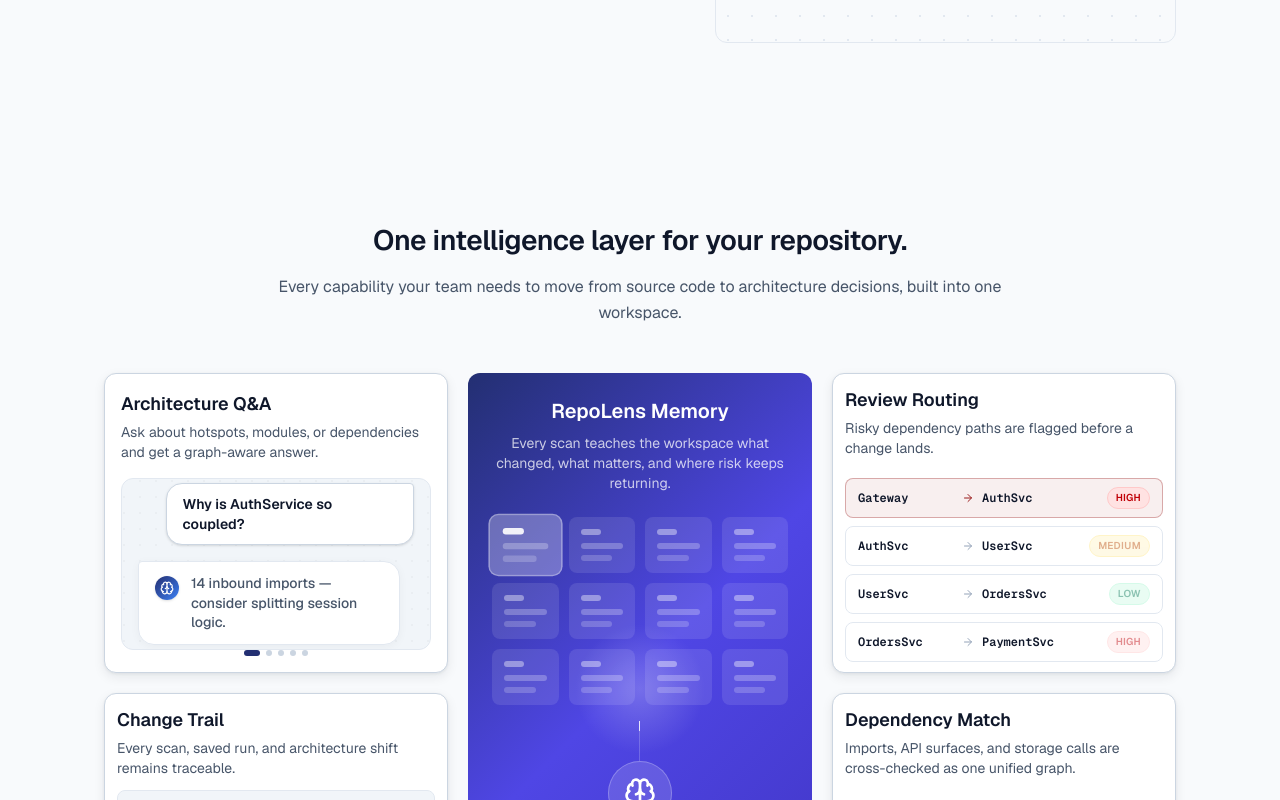
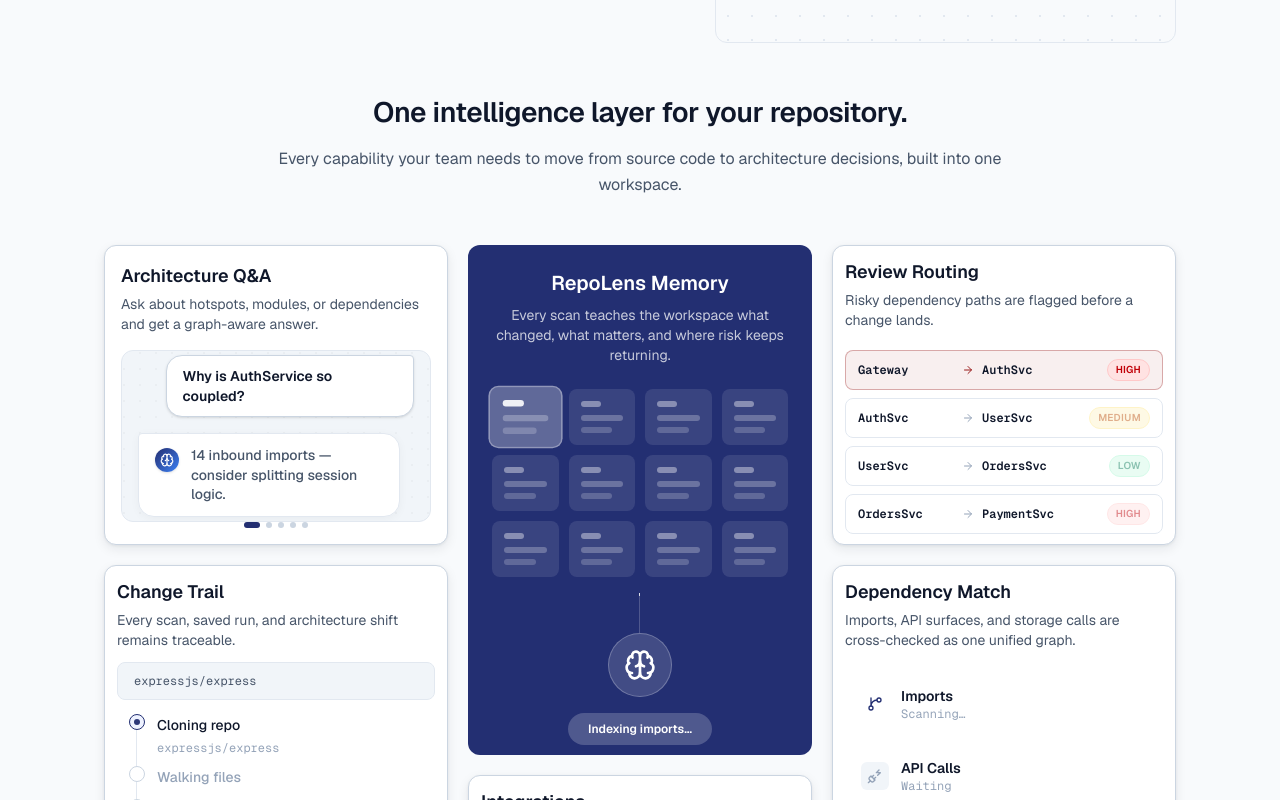
Before and after one commit to Sanyam2511/RepoLens, a Next.js app in the folder apps/web/: page / in a window 1280 px wide. Shown: the part 1740-2540 px from the top of the page. Built offline with nearby package versions, Linux system fonts and the light colour scheme; no server answers.

Commit message:
polish home page spacing

```diff
--- a/apps/web/app/globals.css
+++ b/apps/web/app/globals.css
@@ -396,9 +396,7 @@
 
 .repo-memory-card {
   min-height: 0;
-  background:
-    radial-gradient(circle at 50% 62%, rgba(255, 255, 255, 0.22), transparent 18%),
-    linear-gradient(135deg, var(--color-accent) 0%, #4f46e5 55%, #4338ca 100%);
+  background-color: var(--color-accent);
 }
 
 .repo-memory-card:hover .repo-memory-doc {
@@ -612,3 +610,30 @@
     animation: none;
   }
 }
+
+.dropdown-scrollbar {
+  scrollbar-width: thin;
+  scrollbar-color: transparent transparent;
+  transition: scrollbar-color 0.3s ease;
+}
+
+.dropdown-scrollbar:hover {
+  scrollbar-color: rgba(148, 163, 184, 0.4) transparent;
+}
+
+.dropdown-scrollbar::-webkit-scrollbar {
+  width: 4px;
+}
+
+.dropdown-scrollbar::-webkit-scrollbar-track {
+  background: transparent;
+}
+
+.dropdown-scrollbar::-webkit-scrollbar-thumb {
+  background-color: transparent;
+  border-radius: 4px;
+}
+
+.dropdown-scrollbar:hover::-webkit-scrollbar-thumb {
+  background-color: rgba(148, 163, 184, 0.4);
+}
--- a/apps/web/app/page.tsx
+++ b/apps/web/app/page.tsx
@@ -33,7 +33,7 @@
         <IntelligenceLayer />
 
         {/* CTA Section instead of Analyzer */}
-        <section className="content-grid section-pad">
+        <section className="content-grid mb-4 relative z-20">
           <div className="surface-card relative overflow-hidden rounded-3xl p-8 md:p-12 border-[var(--color-border-strong)]">
             {/* Background embellishments */}
             <div className="pointer-events-none absolute inset-0 z-0 bg-gradient-to-br from-[var(--color-bg-subtle)] to-[var(--color-bg-surface)] opacity-80" />
@@ -59,7 +59,7 @@
                   <input
                     type="text"
                     placeholder="https://github.com/expressjs/express"
-                    className="input-field w-full py-4 pl-12 pr-4 shadow-sm"
+                    className="input-field w-full py-4 !pl-12 pr-4 shadow-sm"
                     value={repoUrl}
                     onChange={(e) => setRepoUrl(e.target.value)}
                   />
--- a/apps/web/components/Features.tsx
+++ b/apps/web/components/Features.tsx
@@ -266,7 +266,7 @@
 
 export default function Features() {
   return (
-    <section className="content-grid pt-4 pb-16 md:pb-20 space-y-14">
+    <section className="content-grid pt-4 space-y-14">
       {/* Header */}
       <div className="text-center">
         <h2 className="mt-5 section-heading">Architecture clarity. Measurable results.</h2>
--- a/apps/web/components/Footer.tsx
+++ b/apps/web/components/Footer.tsx
@@ -5,7 +5,7 @@
 
 export default function Footer() {
   return (
-    <footer className="relative z-10 mt-20 border-t border-[var(--color-border-subtle)] bg-[var(--color-bg-base)] dot-grid-bg">
+    <footer className="relative z-10 mt-16 bg-[var(--color-bg-base)] dot-grid-bg">
       <div className="content-grid py-12">
         <div className="grid gap-10 lg:grid-cols-[1.05fr_0.95fr] lg:items-start">
           <div className="max-w-2xl">
--- a/apps/web/components/IntelligenceLayer.tsx
+++ b/apps/web/components/IntelligenceLayer.tsx
@@ -592,7 +592,7 @@
 // ─── Section ──────────────────────────────────────────────────────────────────
 export default function IntelligenceLayer() {
   return (
-    <section className="content-grid py-16 md:py-20">
+    <section className="content-grid pb-10 md:pb-16 pt-8">
       <div className="text-center">
         <h2 className="mx-auto mt-5 max-w-4xl section-heading text-3xl md:text-4xl">
           One intelligence layer for your repository.
```
